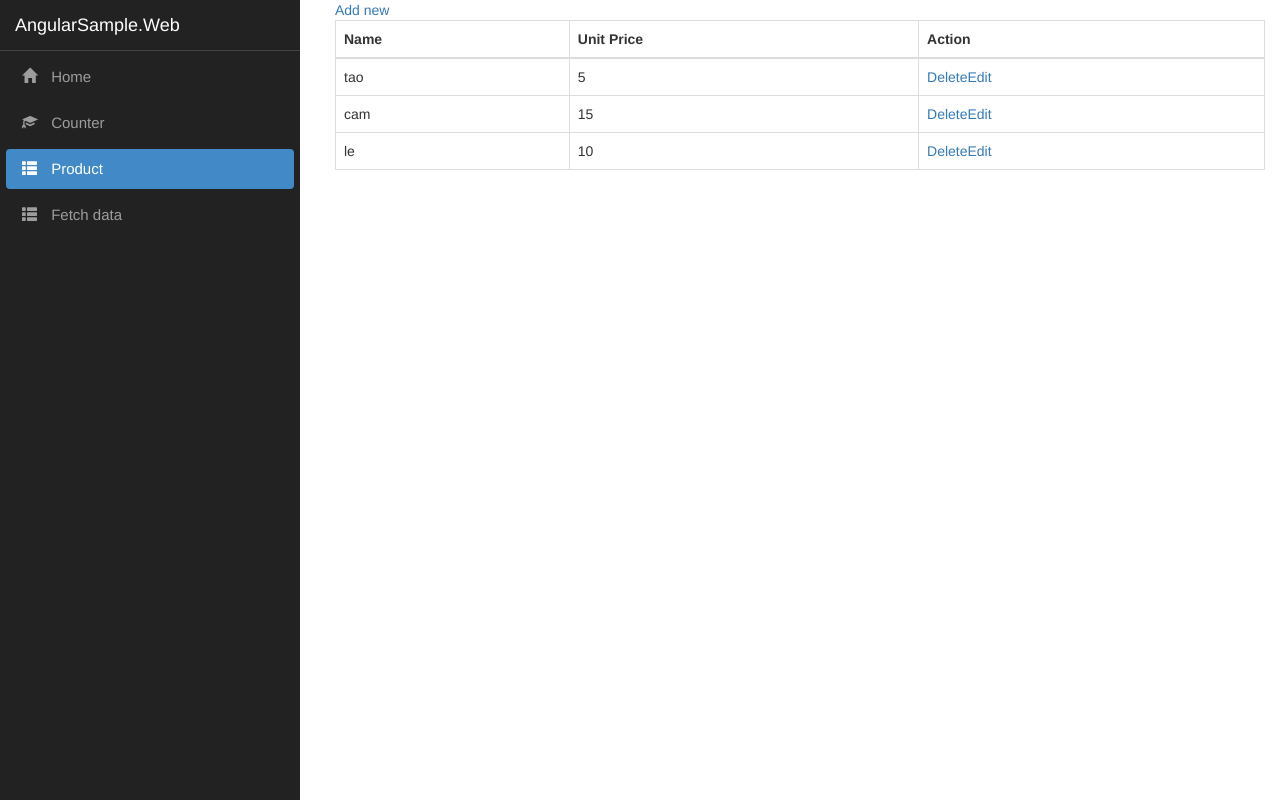
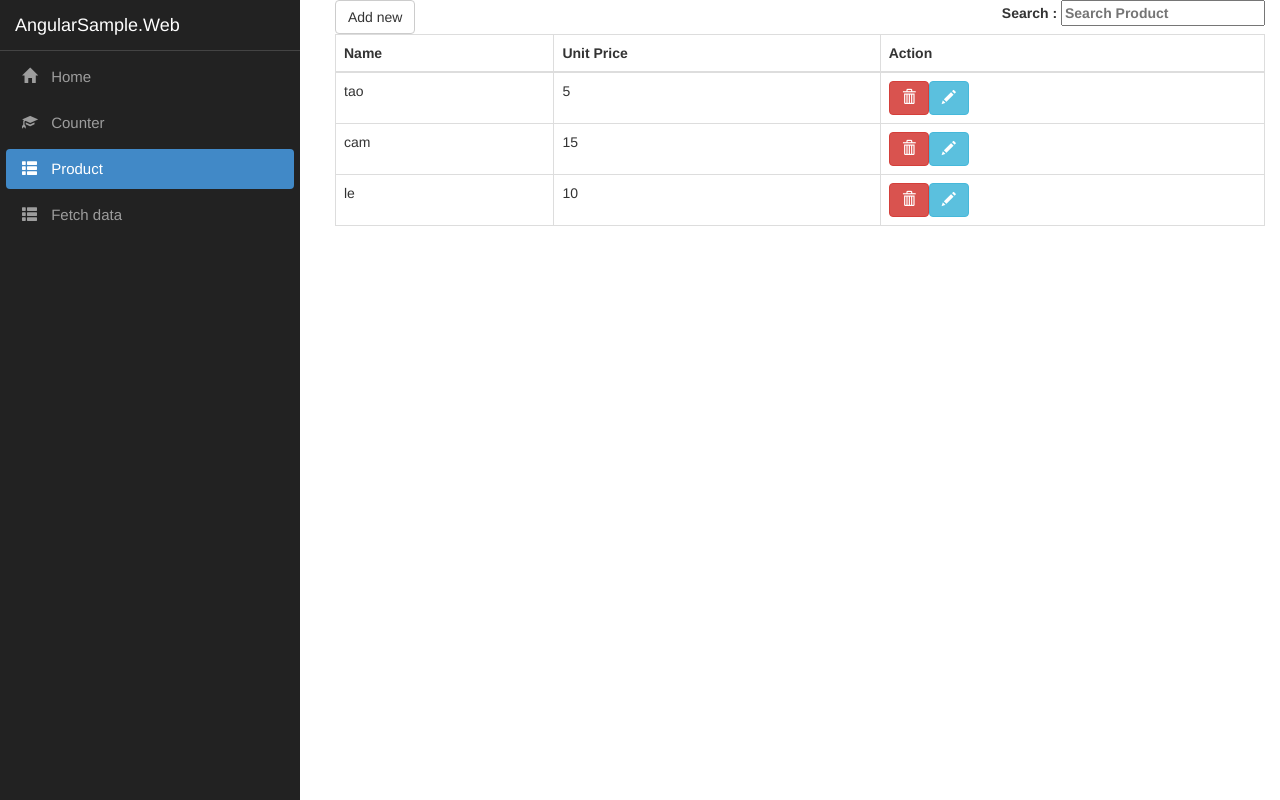
Before and after one commit to sonbua/Angular-5-Sample, an Angular app in the folder src/AngularSample.Web/ClientApp/: page /product in a window 1280 px wide. Built offline with nearby package versions, Linux system fonts and the light colour scheme; data requests are answered from the project's data file.

Commit message:
Add function "Search Product Detail"

```diff
--- a/src/AngularSample.Web/ClientApp/src/app/app.module.ts
+++ b/src/AngularSample.Web/ClientApp/src/app/app.module.ts
@@ -1,6 +1,6 @@
 import { BrowserModule } from '@angular/platform-browser';
 import { NgModule } from '@angular/core';
-import { FormsModule } from '@angular/forms';
+import {FormsModule, ReactiveFormsModule} from '@angular/forms';
 import { HttpClientModule } from '@angular/common/http';
 import { RouterModule } from '@angular/router';
 
@@ -28,6 +28,7 @@ import { EditProductComponent } from './product/edit-product/edit-product.compon
     BrowserModule.withServerTransition({ appId: 'ng-cli-universal' }),
     HttpClientModule,
     FormsModule,
+    ReactiveFormsModule,
     RouterModule.forRoot([
       { path: '', component: HomeComponent, pathMatch: 'full' },
       { path: 'counter', component: CounterComponent },
--- a/src/AngularSample.Web/ClientApp/src/app/product/edit-product/edit-product.component.ts
+++ b/src/AngularSample.Web/ClientApp/src/app/product/edit-product/edit-product.component.ts
@@ -2,7 +2,6 @@ import {Component, OnInit} from '@angular/core';
 import {Product, ProductService} from "../../service/product.service";
 import {ActivatedRoute, ParamMap, Router} from "@angular/router";
 import {switchMap} from "rxjs/operators";
-import {Observable} from "rxjs";
 
 @Component({
   selector: 'app-edit-product',
--- a/src/AngularSample.Web/ClientApp/src/app/product/product-list/product-list.component.html
+++ b/src/AngularSample.Web/ClientApp/src/app/product/product-list/product-list.component.html
@@ -1,4 +1,16 @@
-<a routerLink="/add-product">Add new</a>
+<div class="row">
+  <div class="col-sm-6">
+    <a class="btn btn-default" routerLink="/add-product">Add new</a>
+  </div>
+  <div class="col-sm-6">
+    <form action="#" class="text-right">
+      <label for="SearchProduct">
+        Search :
+        <input id="SearchProduct" placeholder="Search Product" type="text" [formControl]="queryControl">
+      </label>
+    </form>
+  </div>
+</div>
 <table class="table table-bordered">
   <thead>
   <tr>
@@ -12,8 +24,8 @@
     <td>{{product.name}}</td>
     <td>{{product.unitPrice}}</td>
     <td>
-      <a (click)="delete(product.id)">Delete</a>
-      <a routerLink="/products/edit/{{product.id}}">Edit</a>
+      <a class="btn btn-danger" (click)="delete(product.id)"><i class="glyphicon glyphicon-trash"></i></a>
+      <a class="btn btn-info" routerLink="/products/edit/{{product.id}}"><i class="glyphicon glyphicon-pencil"></i></a>
     </td>
   </tr>
   </tbody>
--- a/src/AngularSample.Web/ClientApp/src/app/product/product-list/product-list.component.ts
+++ b/src/AngularSample.Web/ClientApp/src/app/product/product-list/product-list.component.ts
@@ -1,5 +1,7 @@
-import {Component, OnInit} from "@angular/core";
-import {Product, ProductService} from "../../service/product.service";
+import {Component, OnInit} from '@angular/core';
+import {Product, ProductService} from '../../service/product.service';
+import {FormControl} from '@angular/forms';
+import 'rxjs/add/operator/debounceTime';
 
 @Component({
   selector: 'product-list',
@@ -8,12 +10,17 @@ import {Product, ProductService} from "../../service/product.service";
 })
 export class ProductListComponent implements OnInit {
   products: Product[];
+  queryControl: FormControl;
 
   constructor(private productService: ProductService) {
+    this.queryControl = new FormControl();
   }
 
   ngOnInit(): void {
     this.loadAllProducts();
+    this.queryControl.valueChanges
+      .debounceTime(400)
+      .subscribe(keyword => this.searchProduct(keyword));
   }
 
   loadAllProducts() {
@@ -27,4 +34,14 @@ export class ProductListComponent implements OnInit {
       x => this.loadAllProducts()
     );
   }
+
+  searchProduct(keyword : string): void {
+    if(!keyword){
+      this.loadAllProducts();
+      return;
+    }
+    this.productService.search(keyword).subscribe(products => {
+      this.products = products;
+    });
+  };
 }
--- a/src/AngularSample.Web/ClientApp/src/app/service/product.service.ts
+++ b/src/AngularSample.Web/ClientApp/src/app/service/product.service.ts
@@ -33,6 +33,10 @@ export class ProductService {
     return this.http.get<Product>('http://localhost:3000/products/' + productId);
   }
 
+  search(keyword: string): Observable<Product[]> {
+    return this.http.get<Product[]>('http://localhost:3000/products?name_like=' + keyword);
+  }
+
   update(product: Product): Observable<Product> {
     let headers = new HttpHeaders();
     headers.append('Content-Type', 'application/json');
```
